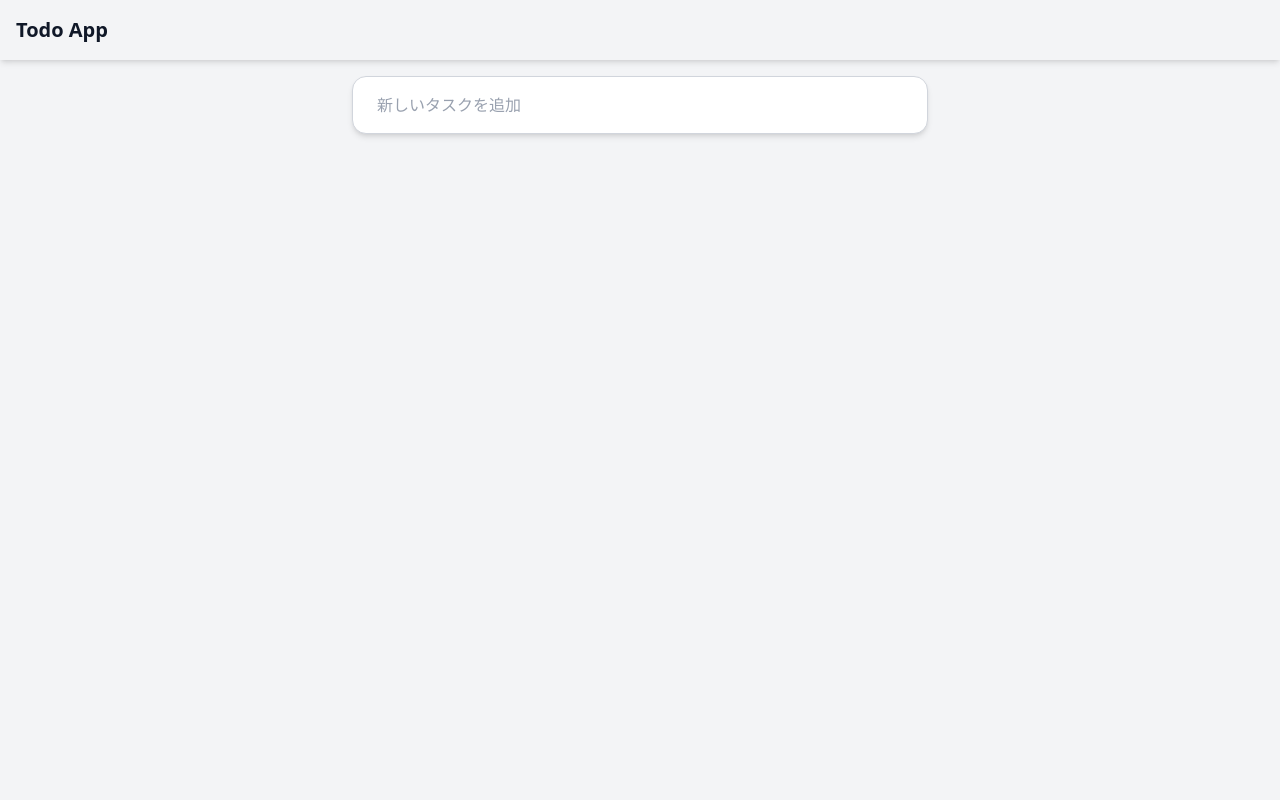
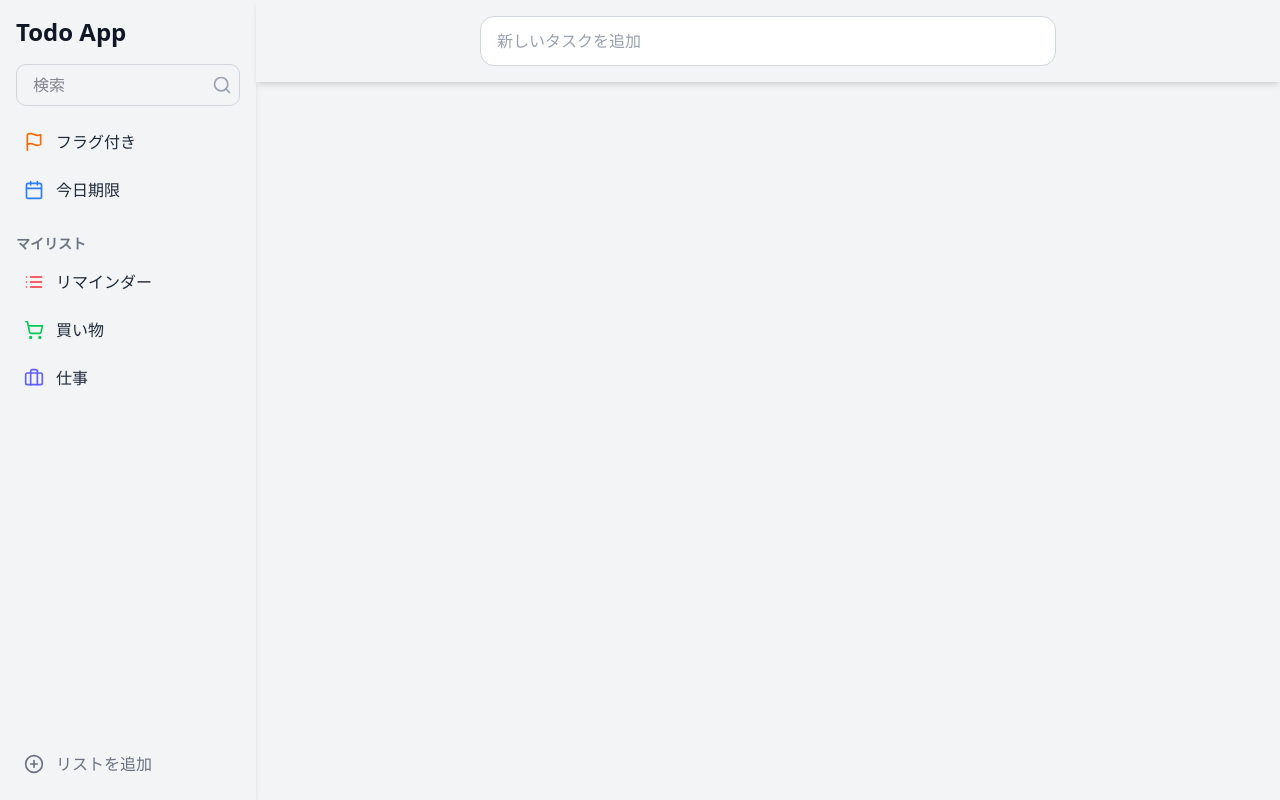
Before and after one commit to j911012/simple-todo-app, a React (Vite) app: page / in a window 1280 px wide. Built offline with nearby package versions, Linux system fonts and the light colour scheme.

Commit message:
[add] #9 サイドバーのベースUI作成

```diff
--- a/src/App.tsx
+++ b/src/App.tsx
@@ -1,10 +1,10 @@
-import Header from "@/components/Header";
+import Sidebar from "@/components/Sidebar";
 import TodoList from "@/components/TodoList";
 
 export default function App() {
   return (
-    <div className="min-h-screen bg-gray-100 text-gray-900">
-      <Header />
+    <div className="flext min-h-screen bg-gray-100 text-gray-900">
+      <Sidebar />
       <TodoList />
     </div>
   );
--- /dev/null
+++ b/src/components/Sidebar.tsx
@@ -0,0 +1,72 @@
+import {
+  Calendar,
+  Flag,
+  List,
+  ShoppingCart,
+  Briefcase,
+  Search,
+  CirclePlus,
+} from "lucide-react";
+
+export default function Sidebar() {
+  return (
+    <aside className="fixed top-0 left-0 w-64 h-screen bg-gray-100 p-4 shadow-md">
+      <div className="space-y-4">
+        <h1 className="text-2xl font-bold">Todo App</h1>
+
+        <div className="relative">
+          <input
+            type="text"
+            placeholder="検索"
+            className="w-full px-4 py-2 border border-gray-300 rounded-lg focus:outline-none focus:ring-2 focus:ring-indigo-500"
+          />
+          <button
+            type="button"
+            className="absolute top-1/2 right-2 transform -translate-y-1/2 text-gray-400 w-5 h-5 cursor-pointer"
+          >
+            <Search size={20} />
+          </button>
+        </div>
+
+        <div className="space-y-2">
+          <div className="flex items-center gap-3 p-2 rounded-lg hover:bg-gray-200 cursor-pointer">
+            <Flag className="w-5 h-5 text-orange-500" />
+            <span className="text-gray-800 font-medium">フラグ付き</span>
+          </div>
+          <div className="flex items-center gap-3 p-2 rounded-lg hover:bg-gray-200 cursor-pointer">
+            <Calendar className="w-5 h-5 text-blue-500" />
+            <span className="text-gray-800 font-medium">今日期限</span>
+          </div>
+        </div>
+
+        <div className="mt-6">
+          <h3 className="text-gray-500 text-sm font-semibold mb-2">
+            マイリスト
+          </h3>
+          <div className="space-y-2">
+            <div className="flex items-center gap-3 p-2 rounded-lg hover:bg-gray-200 cursor-pointer">
+              <List className="w-5 h-5 text-red-500" />
+              <span className="text-gray-800 font-medium">リマインダー</span>
+            </div>
+            <div className="flex items-center gap-3 p-2 rounded-lg hover:bg-gray-200 cursor-pointer">
+              <ShoppingCart className="w-5 h-5 text-green-500" />
+              <span className="text-gray-800 font-medium">買い物</span>
+            </div>
+            <div className="flex items-center gap-3 p-2 rounded-lg hover:bg-gray-200 cursor-pointer">
+              <Briefcase className="w-5 h-5 text-indigo-500" />
+              <span className="text-gray-800 font-medium">仕事</span>
+            </div>
+          </div>
+        </div>
+      </div>
+
+      <button
+        type="button"
+        className="absolute bottom-4 left-4 flex items-center gap-3 w-[calc(100%-2rem)] text-left p-2 rounded-lg hover:bg-gray-200 cursor-pointer"
+      >
+        <CirclePlus className="w-5 h-5 text-gray-500" />
+        <span className="text-gray-500 font-medium">リストを追加</span>
+      </button>
+    </aside>
+  );
+}
--- a/src/components/TodoList.tsx
+++ b/src/components/TodoList.tsx
@@ -46,19 +46,23 @@ export default function TodoList({ initialTodos = [] }: TodoListProps) {
   };
 
   return (
-    <section className="p-4">
-      <div className="space-y-4 max-w-xl mx-auto">
-        <form onSubmit={handleSubmit}>
-          <div className="flex items-center gap-3 border border-gray-300 rounded-xl px-6 py-4 shadow-md bg-white">
+    <div className="relative h-screen ml-64">
+      <div className="fixed top-0 left-64 w-[calc(100%-16rem)] shadow-md p-4 z-10 bg-gray-100">
+        <form onSubmit={handleSubmit} className="max-w-[36rem] mx-auto">
+          <div className="flex items-center gap-3 border border-gray-300 rounded-xl px-4 py-3 bg-white">
             <input
               type="text"
               value={inputValue}
               placeholder="新しいタスクを追加"
               className="flex-1 outline-none bg-transparent text-gray-800 placeholder-gray-400"
-              onChange={(e) => setInputValue(e.target.value)} // 入力値を更新
+              onChange={(e) => setInputValue(e.target.value)}
             />
           </div>
         </form>
+      </div>
+
+      <div className="pt-24 h-[calc(100vh-80px)] overflow-y-auto p-4">
+        <div className="max-w-[36rem] mx-auto space-y-4">
           {todos.map((todo) => (
             <TodoItem
               key={todo.id}
@@ -68,6 +72,7 @@ export default function TodoList({ initialTodos = [] }: TodoListProps) {
             />
           ))}
         </div>
-    </section>
+      </div>
+    </div>
   );
 }
```
Lines whose indentation alone changed are shown as unchanged.
